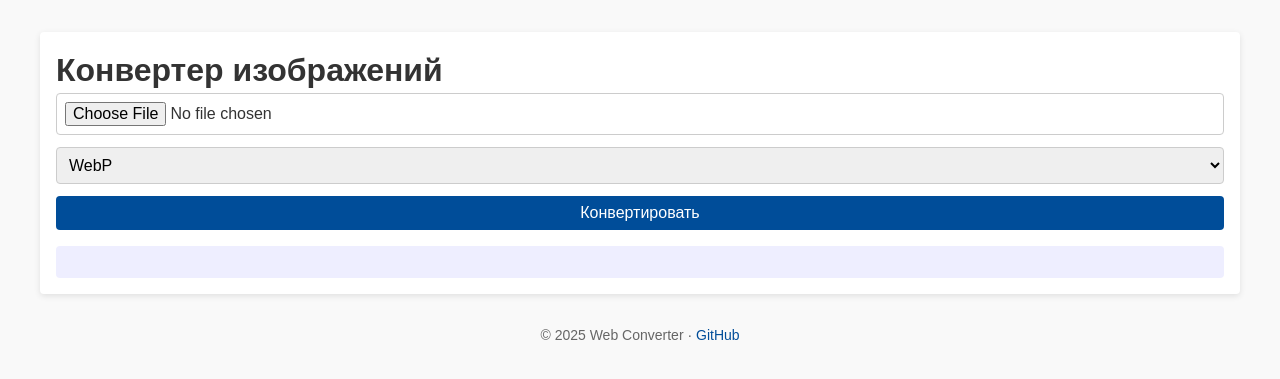
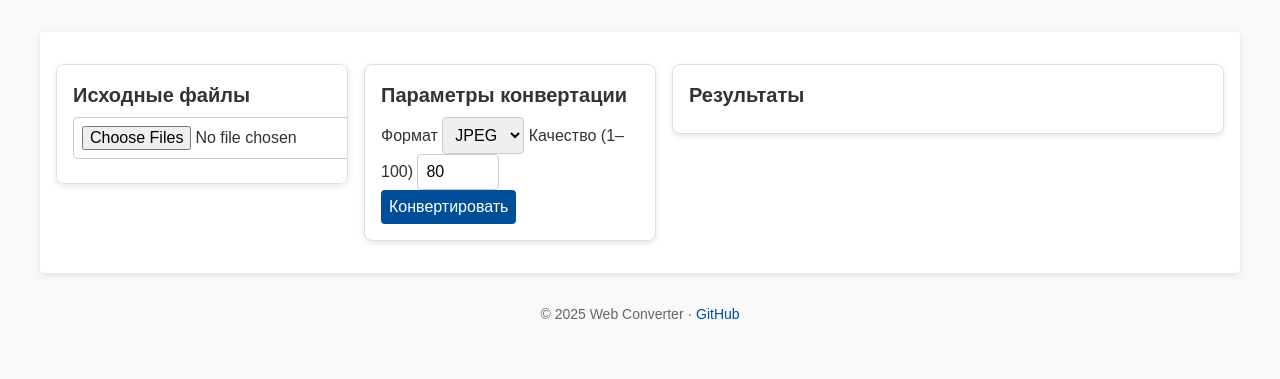
Before and after one commit to ivoshchikov/web-converter, a FastAPI app: page / in a window 1280 px wide. Shown: the part 38-417 px from the top of the page. Run offline with FastAPI, Linux system fonts and the light colour scheme.

Commit message:
feat: batch zip convert + page tweaks

```diff
--- a/app/main.py
+++ b/app/main.py
@@ -1,14 +1,20 @@
+# app/main.py
 from fastapi import FastAPI, UploadFile, File, Form, HTTPException, Request
 from fastapi.responses import StreamingResponse, HTMLResponse
 from fastapi.staticfiles import StaticFiles
 from fastapi.templating import Jinja2Templates
+
 from PIL import Image
-import io
+import io, zipfile
+from pathlib import Path
+from typing import List
+
 from docx import Document
 from reportlab.pdfgen import canvas
 from reportlab.lib.pagesizes import A4
+
 import httpx
-from fastapi import Form, HTTPException
+from pint import UnitRegistry
 
 app = FastAPI(title="Web Converter API", version="1.0.0")
 
@@ -16,41 +22,70 @@ app = FastAPI(title="Web Converter API", version="1.0.0")
 app.mount("/static", StaticFiles(directory="app/static"), name="static")
 templates = Jinja2Templates(directory="app/templates")
 
-# Страница конвертера
+ureg = UnitRegistry()
+
+# Главная страница — теперь с мульти-конвертером
 @app.get("/", response_class=HTMLResponse)
 async def image_page(request: Request):
     return templates.TemplateResponse("image_convert.html", {"request": request})
 
-# Эндпоинт конвертации (как раньше)
-@app.post("/api/v1/images/convert")
-async def convert_image(
-    file: UploadFile = File(...),
-    target_format: str = Form(...)
+# НОВЫЙ эндпоинт: пакетная конвертация сразу нескольких изображений
+@app.post("/api/v1/images/convert", summary="Batch convert images to ZIP")
+async def convert_images_multi(
+    files: List[UploadFile] = File(..., description="Выберите несколько файлов"),
+    target_format: str = Form(..., description="Целевой формат"),
+    quality: int = Form(80, description="Качество JPEG (1–100)")
 ):
     fmt = target_format.strip().lower()
-    if fmt not in ("jpeg", "png", "webp"):
-        raise HTTPException(400, "Неподдерживаемый формат")
-    contents = await file.read()
-    try:
-        img = Image.open(io.BytesIO(contents))
-    except:
-        raise HTTPException(400, "Не удалось открыть изображение")
-    buf = io.BytesIO()
-    img.save(buf, fmt.upper())
-    buf.seek(0)
-    mime = f"image/{'jpeg' if fmt=='jpeg' else fmt}"
-    return StreamingResponse(buf, media_type=mime, headers={
-        "Content-Disposition": f"attachment; filename=converted.{fmt}"
-    })
+    # список поддерживаемых форматов — расширяйте по желанию
+    allowed = ("jpeg", "png", "webp", "tiff", "bmp")
+    if fmt not in allowed:
+        raise HTTPException(400, f"Неподдерживаемый формат: {fmt}")
 
+    # Создаём ZIP в памяти
+    zip_buffer = io.BytesIO()
+    with zipfile.ZipFile(zip_buffer, "w") as zipf:
+        for upload in files:
+            data = await upload.read()
+            try:
+                img = Image.open(io.BytesIO(data))
+            except Exception:
+                # пропускаем некорректные файлы
+                continue
+
+            out_buffer = io.BytesIO()
+            save_kwargs = {}
+            # для JPEG укажем качество
+            if fmt in ("jpeg", "jpg"):
+                save_fmt = "JPEG"
+                save_kwargs["quality"] = max(1, min(quality, 100))
+            else:
+                save_fmt = fmt.upper()
+
+            img.save(out_buffer, save_fmt, **save_kwargs)
+            out_buffer.seek(0)
+
+            # имя внутри архива — исходное имя, но с новым расширением
+            name = Path(upload.filename).stem + f".{fmt}"
+            zipf.writestr(name, out_buffer.read())
+
+    zip_buffer.seek(0)
+    return StreamingResponse(
+        zip_buffer,
+        media_type="application/zip",
+        headers={
+            "Content-Disposition": f"attachment; filename=converted_images_{fmt}.zip"
+        }
+    )
+
+# Эндпоинт ресайза
 @app.post("/api/v1/images/resize", summary="Изменение размера изображения")
 async def resize_image(
     file: UploadFile = File(...),
     width: int = Form(..., gt=0),
     height: int = Form(..., gt=0)
 ):
-    # Определим формат по расширению исходного файла
-    fmt = (file.filename.rsplit(".", 1)[-1]).lower()
+    fmt = file.filename.rsplit(".", 1)[-1].lower()
     if fmt not in ("jpeg", "jpg", "png", "webp"):
         raise HTTPException(400, "Неподдерживаемый формат")
 
@@ -60,12 +95,9 @@ async def resize_image(
     except:
         raise HTTPException(400, "Не удалось открыть изображение")
 
-    # Изменяем размер
     resized = img.resize((width, height))
-
     buf = io.BytesIO()
-    # Для JPEG используем формат JPEG
-    save_fmt = "JPEG" if fmt in ("jpeg", "jpg") else fmt.upper()
+    save_fmt = "JPEG" if fmt in ("jpeg","jpg") else fmt.upper()
     resized.save(buf, save_fmt)
     buf.seek(0)
 
@@ -78,6 +110,7 @@ async def resize_image(
 async def resize_page(request: Request):
     return templates.TemplateResponse("image_resize.html", {"request": request})
 
+# DOCX → PDF
 @app.get("/file", response_class=HTMLResponse)
 async def file_page(request: Request):
     return templates.TemplateResponse("file_convert.html", {"request": request})
@@ -88,31 +121,25 @@ async def convert_docx_to_pdf(file: UploadFile = File(...)):
         raise HTTPException(400, "Загрузите файл .docx")
 
     data = await file.read()
-    # Читаем DOCX из памяти
     try:
         doc = Document(io.BytesIO(data))
     except Exception:
         raise HTTPException(400, "Не удалось прочитать DOCX")
 
-    # Генерируем PDF в буфер
     buf = io.BytesIO()
     c = canvas.Canvas(buf, pagesize=A4)
     width, height = A4
-    y = height - 40  # отступ сверху
-
-    # Записываем параграфы
+    y = height - 40
     for para in doc.paragraphs:
         text = para.text.strip()
         if not text:
             y -= 14
             continue
-        # Если строка не помещается, новая страница
         if y < 40:
             c.showPage()
             y = height - 40
         c.drawString(40, y, text)
         y -= 14
-
     c.save()
     buf.seek(0)
 
@@ -122,23 +149,16 @@ async def convert_docx_to_pdf(file: UploadFile = File(...)):
         headers={"Content-Disposition": "attachment; filename=converted.pdf"}
     )
 
-@app.get("/file", response_class=HTMLResponse)
-async def file_page(request: Request):
-    return templates.TemplateResponse("file_convert.html", {"request": request})
-
-from pint import UnitRegistry
-
-ureg = UnitRegistry()
-
+# Конвертер величин
 @app.get("/units", response_class=HTMLResponse)
 async def units_page(request: Request):
     return templates.TemplateResponse("unit_convert.html", {"request": request})
 
 @app.post("/api/v1/units/convert", summary="Конвертация величин")
 async def convert_units(
-    value: float = Form(..., description="Численное значение"),
-    from_unit: str = Form(..., description="Исходная единица (например, km)"),
-    to_unit: str = Form(..., description="Целевая единица (например, m)")
+    value: float = Form(...),
+    from_unit: str = Form(...),
+    to_unit: str = Form(...)
 ):
     try:
         q = value * ureg(from_unit)
@@ -147,22 +167,20 @@ async def convert_units(
         raise HTTPException(400, f"Ошибка конвертации: {e}")
     return {"input": f"{value} {from_unit}", "output": f"{result.magnitude} {result.units}"}
 
+# Конвертер валют
 @app.get("/currency", response_class=HTMLResponse)
 async def currency_page(request: Request):
     return templates.TemplateResponse("currency_convert.html", {"request": request})
 
 @app.post("/api/v1/currency/convert", summary="Конвертация валют")
 async def convert_currency(
-    value: float = Form(..., description="Сумма"),
-    from_currency: str = Form(..., description="Исходная валюта, например USD"),
-    to_currency: str = Form(..., description="Целевая валюта, например EUR")
+    value: float = Form(...),
+    from_currency: str = Form(...),
+    to_currency: str = Form(...)
 ):
     from_cur = from_currency.strip().upper()
     to_cur = to_currency.strip().upper()
-    # Новый URL — получаем все курсы от from_cur
     url = f"https://open.er-api.com/v6/latest/{from_cur}"
-
-    # Запрашиваем
     try:
         async with httpx.AsyncClient() as client:
             resp = await client.get(url, timeout=10.0)
@@ -171,20 +189,11 @@ async def convert_currency(
 
     if resp.status_code != 200:
         raise HTTPException(502, "Сервис курсов вернул ошибку")
-
     data = resp.json()
-    # Проверяем, что получили валидный ответ
     if data.get("result") != "success" or "rates" not in data:
-        raise HTTPException(502, f"Ошибка данных от сервиса: {data.get('error-type','unknown')}")
-
+        raise HTTPException(502, "Неверные данные от сервиса")
     rates = data["rates"]
     if to_cur not in rates:
-        raise HTTPException(400, f"Неверная целевая валюта: {to_cur}")
-
-    rate = rates[to_cur]
-    converted = value * rate
-
-    return {
-        "input": f"{value} {from_cur}",
-        "output": f"{converted:.4f} {to_cur}"
-    }
+        raise HTTPException(400, f"Неверная валюта: {to_cur}")
+    converted = value * rates[to_cur]
+    return {"input": f"{value} {from_cur}", "output": f"{converted:.4f} {to_cur}"}
--- a/app/templates/image_convert.html
+++ b/app/templates/image_convert.html
@@ -2,22 +2,41 @@
 {% set title = "Конвертер изображений" %}
 
 {% block content %}
-  <h1>Конвертер изображений</h1>
-  <form id="convert-form" enctype="multipart/form-data">
-    <input
-      type="file"
-      id="file-input"
-      name="file"
-      accept="image/*"
-      required
-    />
-    <select id="format-select" name="target_format">
-      <option value="jpeg">JPEG</option>
-      <option value="png">PNG</option>
-      <option value="webp" selected>WebP</option>
-    </select>
-    <button type="submit">Конвертировать</button>
-  </form>
-  <div id="result"></div>
-  <script src="/static/js/image_convert.js"></script>
+<div class="image-convert-container">
+  <div class="panel panel--files" id="files-panel">
+    <h2>Исходные файлы</h2>
+    <input type="file" id="file-input" name="files" accept="image/*" multiple />
+    <ul id="files-list"></ul>
+  </div>
+
+  <div class="panel panel--settings" id="settings-panel">
+    <h2>Параметры конвертации</h2>
+    <label>
+      Формат
+      <select id="format-select" name="target_format">
+        <option value="jpeg">JPEG</option>
+        <option value="png">PNG</option>
+        <option value="webp">WebP</option>
+        <option value="gif">GIF</option>
+        <option value="tiff">TIFF</option>
+      </select>
+    </label>
+    <label>
+      Качество (1–100)
+      <input type="number" id="quality-input" name="quality" min="1" max="100" value="80" />
+    </label>
+    <button id="convert-button">Конвертировать</button>
+  </div>
+
+  <div class="panel panel--results" id="results-panel">
+    <h2>Результаты</h2>
+    <ul id="results-list"></ul>
+    <a id="download-all" style="display:none">Скачать всё (.zip)</a>
+  </div>
+</div>
+
+<!-- JSZip для сборки ZIP-архива -->
+<script src="https://cdn.jsdelivr.net/npm/jszip@3.10.0/dist/jszip.min.js"></script>
+<!-- Новый фронтенд-скрипт -->
+<script src="{{ url_for('static', path='js/image_convert_multi.js') }}"></script>
 {% endblock %}
```
